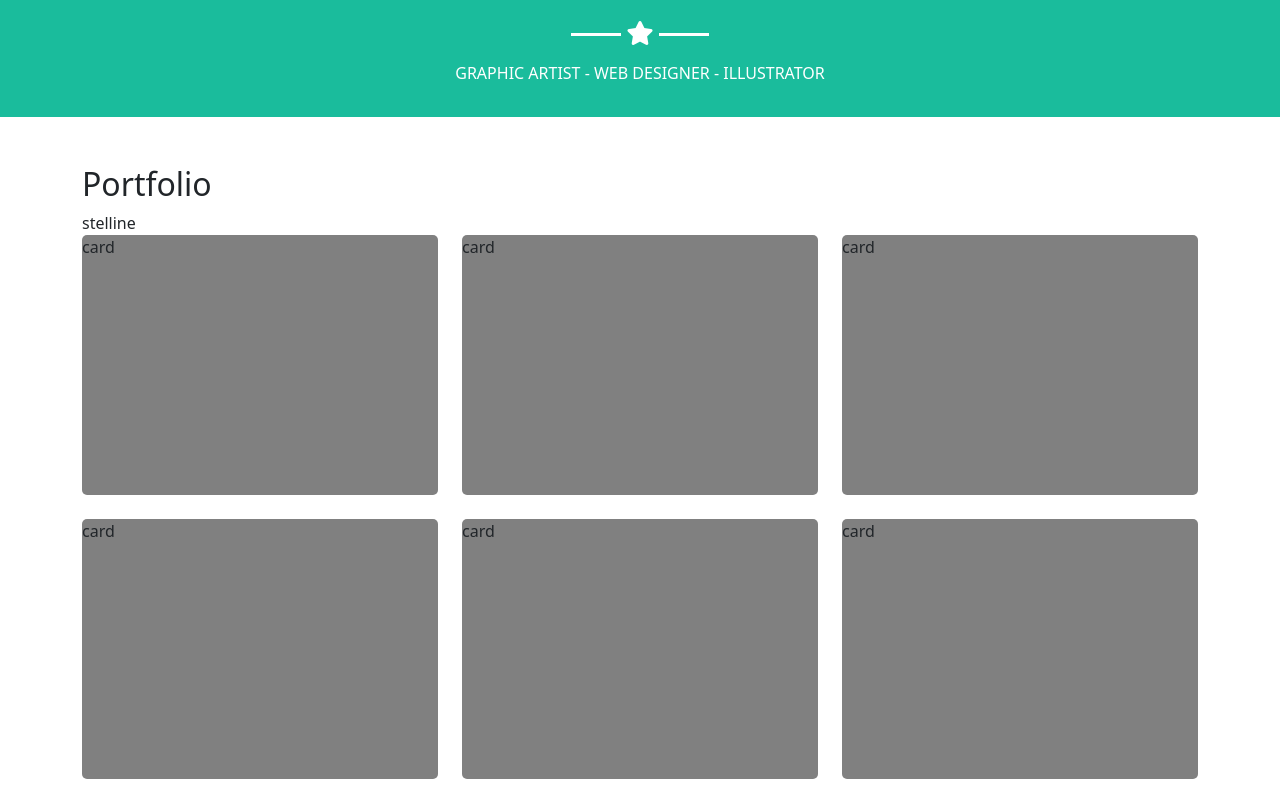
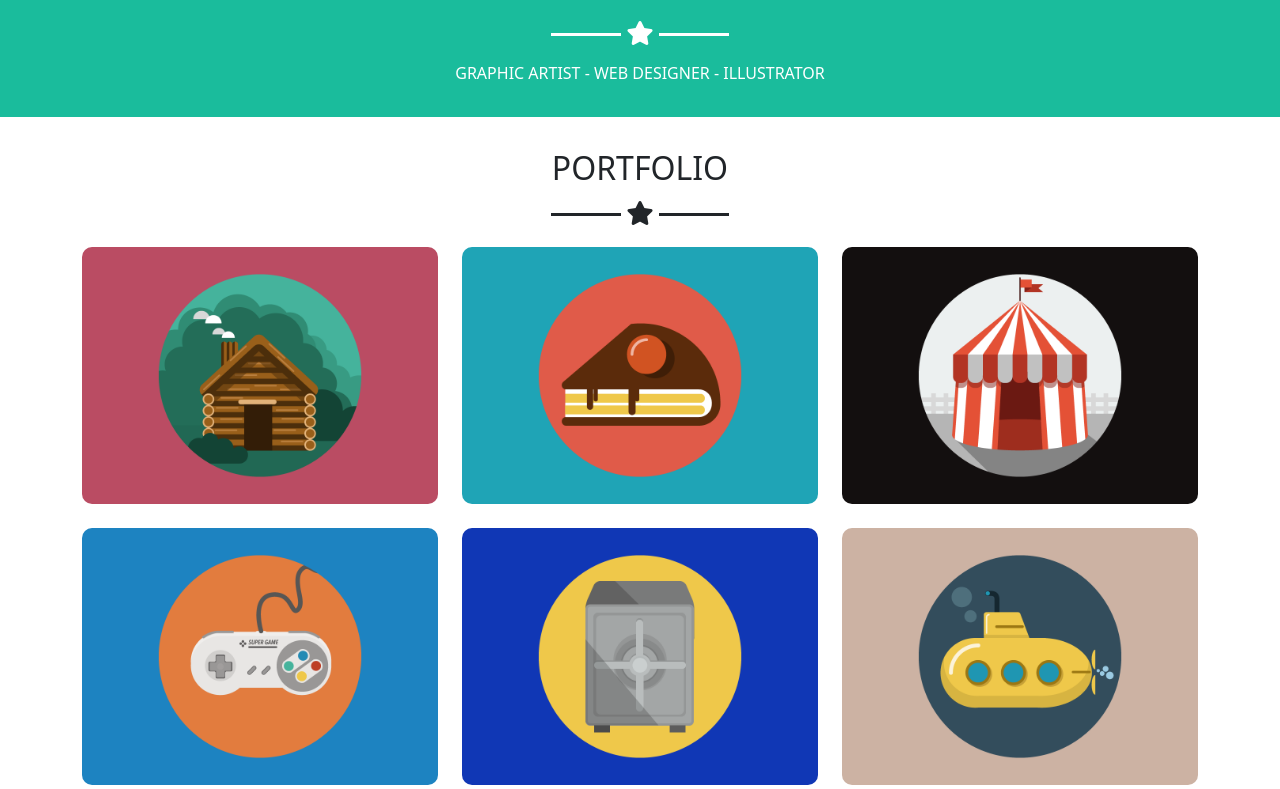
Before and after one commit to Difelice-e/html-css-bootstrap-freelancer, a plain HTML site: page index.html in a window 1280 px wide. Shown: the part 373-1162 px from the top of the page. Drawn offline with nearby package versions, Linux system fonts and the light colour scheme.

Commit message:
portfolio completato

```diff
--- a/css/style.css
+++ b/css/style.css
@@ -10,51 +10,46 @@
     background-color: #1ABC9C;
 }
 
-/* HEADER  */
+.star_icon {
+    position: relative;
+    font-size: 1.5rem;
+}
 
+.star_icon::before {
+    content: '';
+    display: block;
+    height: 3px;
+    width: 70px;
+    background-color: currentColor;
+    position: absolute;
+    right: 120%;
+    top: 50%;
+}
 
+.star_icon::after {
+    content: '';
+    display: block;
+    height: 3px;
+    width: 70px;
+    background-color: currentColor;
+    position: absolute;
+    left: 120%;
+    top: 50%;
+}
+
+/* JUMBO  */
 .jumbo_img-wrapper {
     width: 220px;
-    /* margin: 0 auto; */
 }
 
 #jumbotron .col {
     gap: 10px;
 }
 
-.jumbo_icon {
-    position: relative;
-    font-size: 1.5rem;
-}
-
-.jumbo_icon::before {
-    content: '';
-    display: block;
-    height: 3px;
-    width: 50px;
-    background-color: white;
-    position: absolute;
-    right: 120%;
-    top: 50%;
-}
-
-.jumbo_icon::after {
-    content: '';
-    display: block;
-    height: 3px;
-    width: 50px;
-    background-color: white;
-    position: absolute;
-    left: 120%;
-    top: 50%;
-}
-
-
-
+/* PORTFOLIO  */
 .portfolio_card {
-    min-height: 260px;
-    background-color: grey;
-    border-radius: 5px;
+    overflow: hidden;
+    border-radius: 10px;
 }
 
 #contact .container {
--- a/index.html
+++ b/index.html
@@ -27,13 +27,13 @@
                 <div class="collapse navbar-collapse" id="navbarSupportedContent">
                     <ul class="navbar-nav ms-auto mb-2 mb-lg-0">
                         <li class="nav-item">
-                            <a class="nav-link active text-uppercase" aria-current="page" href="#">Portfolio</a>
+                            <a class="nav-link active text-uppercase" aria-current="page" href="#portfolio">Portfolio</a>
                         </li>
                         <li class="nav-item">
-                            <a class="nav-link active text-uppercase" href="#">About</a>
+                            <a class="nav-link active text-uppercase" href="#about">About</a>
                         </li>
                         <li class="nav-item">
-                            <a class="nav-link active text-uppercase" href="#">Contact</a>
+                            <a class="nav-link active text-uppercase" href="#contact">Contact</a>
                         </li>
                     </ul>
                 </div>
@@ -50,8 +50,8 @@
                         <div class="jumbo_img-wrapper mx-auto">
                             <img class="jumbo_img img-fluid" src="img/avatar.svg">
                         </div>
-                        <h2 class="">Start bootstrap</h2>
-                        <div class="jumbo_icon">
+                        <h2>Start bootstrap</h2>
+                        <div class="star_icon">
                             <i class="fas fa-star"></i>
                         </div>
                         <p>Graphic artist - web designer - illustrator</p>
@@ -60,49 +60,51 @@
             </div>
         </section>
 
-        <section id="portfolio" class="py-5">
+        <section id="portfolio" class="py-3 text-uppercase">
             <div class="container">
                 <div class="row">
-                    <div class="col-12">
+                    <div class="col-12 d-flex flex-column align-items-center py-3">
                         <h2>Portfolio</h2>
-                        stelline
+                        <div class="star_icon">
+                            <i class="fas fa-star"></i>
+                        </div>
                     </div>
                 </div>
 
                 <div class="row gy-4">
                     <div class="col-12 col-md-6 col-lg-4">
                         <div class="portfolio_card">
-                            card
+                            <img class="img-fluid" src="img/cabin.png">
                         </div>
                     </div>
 
                     <div class="col-12 col-md-6 col-lg-4">
                         <div class="portfolio_card">
-                            card
+                            <img class="img-fluid" src="img/cake.png">
                         </div>
                     </div>
 
                     <div class="col-12 col-md-6 col-lg-4">
                         <div class="portfolio_card">
-                            card
+                            <img class="img-fluid" src="img/circus.png">
                         </div>
                     </div>
 
                     <div class="col-12 col-md-6 col-lg-4">
                         <div class="portfolio_card">
-                            card
+                            <img class="img-fluid" src="img/game.png">
                         </div>
                     </div>
 
                     <div class="col-12 col-md-6 col-lg-4">
                         <div class="portfolio_card">
-                            card
+                            <img class="img-fluid" src="img/safe.png">
                         </div>
                     </div>
 
                     <div class="col-12 col-md-6 col-lg-4">
                         <div class="portfolio_card">
-                            card
+                            <img class="img-fluid" src="img/submarine.png">
                         </div>
                     </div>
                 </div>
```
